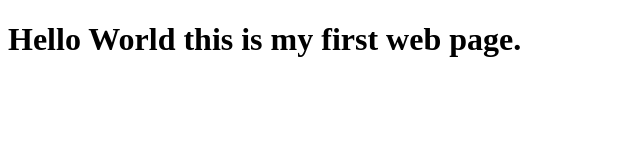
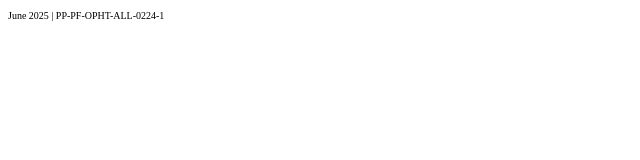
Before and after one commit to abisq/HCP_Barometer, a plain HTML site: page index.html in a window 1280 px wide. Shown: the whole page, without its empty margins (0-640 px from the left). Drawn offline with Linux system fonts and the light colour scheme.

Commit message:
Update index.html

```diff
--- a/index.html
+++ b/index.html
@@ -7,6 +7,6 @@
     <title>GFG</title>
 </head>
 <body>
-    <h1>Hello World this is my first web page.</h1>
+    <p style="font-size: 10px;">June 2025 | PP-PF-OPHT-ALL-0224-1</p>
 </body>
 </html>
```
